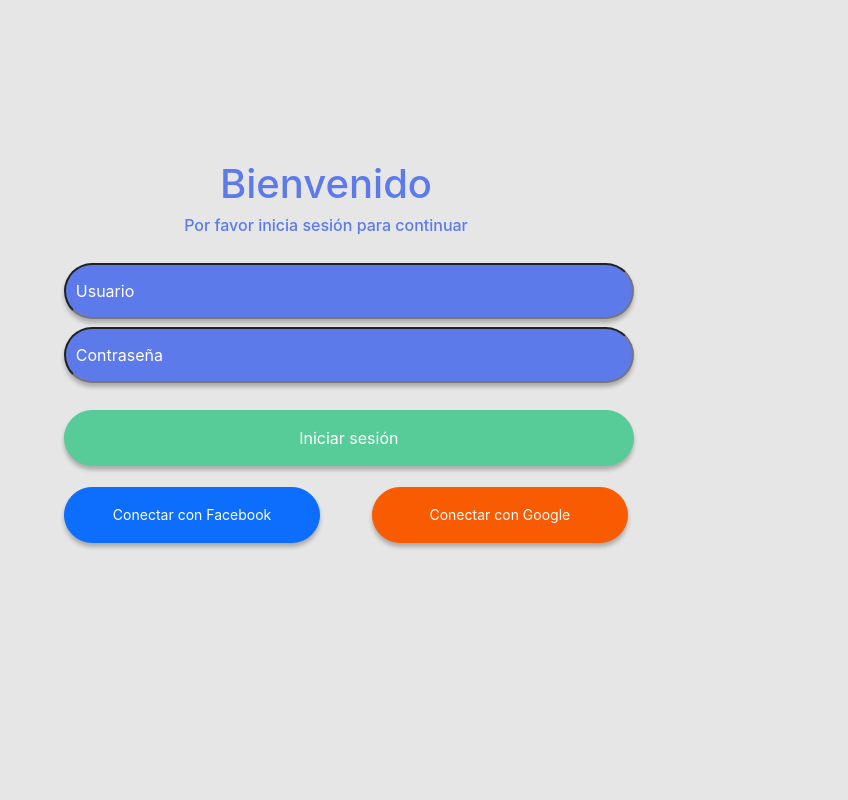
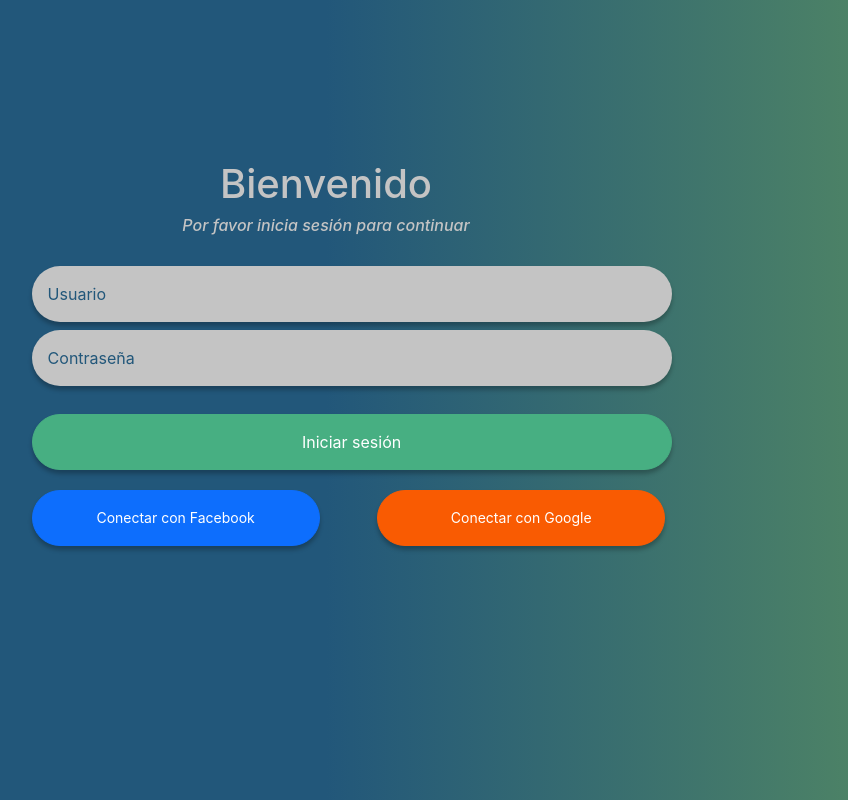
Before and after one commit to Veliz97N/the_checkpoint, a React (Create React App) app: page / in a window 1280 px wide. Shown: the whole page, without its empty margins (314-1162 px from the left). Built offline with nearby package versions, Linux system fonts and the light colour scheme.

Commit message:
add gradient and new font

```diff
--- a/public/index.html
+++ b/public/index.html
@@ -17,6 +17,17 @@
     integrity="sha512-1ycn6IcaQQ40/MKBW2W4Rhis/DbILU74C1vSrLJxCq57o941Ym01SwNsOMqvEBFlcgUa6xLiPY/NS5R+E6ztJQ=="
     crossorigin="anonymous" referrerpolicy="no-referrer" />
 
+    <!-- Titillium web font -->
+    <link rel="preconnect" href="https://fonts.googleapis.com">
+    <link rel="preconnect" href="https://fonts.gstatic.com" crossorigin>
+    <link href="https://fonts.googleapis.com/css2?family=Titillium+Web:ital,wght@0,400;1,300&display=swap" rel="stylesheet">
+
+
+    <!-- Crimson text font -->
+    <!-- <link rel="preconnect" href="https://fonts.googleapis.com">
+    <link rel="preconnect" href="https://fonts.gstatic.com" crossorigin>
+    <link href="https://fonts.googleapis.com/css2?family=Crimson+Text:ital@0;1&display=swap" rel="stylesheet"> -->
+
     <title>The Checkpoint</title>
   </head>
   <body>
--- a/src/Login.js
+++ b/src/Login.js
@@ -1,7 +1,7 @@
 function Login() {
   return (
     // contenedor principal
-    <div className="container">
+    <div className="container-fluid">
       {/* contenedor para login  */}
       <div className="login">
         <h1>Bienvenido</h1>
--- a/src/styles/styles.css
+++ b/src/styles/styles.css
@@ -1,19 +1,20 @@
-:root {
-  --happy_background: #22577a;
+:root { /* variables de color para los temas */
+  --happy_background: rgb(34,87,122);
+  --happy_gradient: linear-gradient(90deg, rgba(34,87,122,1) 0%, rgba(34,87,122,1) 50%, rgb(85, 139, 98) 100%);
   --happy_input: #c4c4c4;
   --light_background: #E6E6E6;
   --light_input: #5C7AEA;
-  --dark_background: #212020
+  --dark_background: #212020;
 }
-
+/* 'Titillium Web' */
+/* Crimson Text */
 body {
   margin: 0;
-  font-family: -apple-system, BlinkMacSystemFont, "Segoe UI", "Roboto", "Oxygen",
+  font-family: -apple-system, BlinkMacSystemFont,'Titillium Web',  "Segoe UI", "Roboto", "Oxygen",
     "Ubuntu", "Cantarell", "Fira Sans", "Droid Sans", "Helvetica Neue",
     sans-serif;
   -webkit-font-smoothing: antialiased;
   -moz-osx-font-smoothing: grayscale;
-  background-color: var(--light_background);
 }
 
 code {
@@ -21,26 +22,29 @@ code {
     monospace;
 }
 
-.container {
+.container-fluid {
   position: relative;
   width: 100vw;
   height: 100vh;
-  background: var(--light_background);
+  background: var(--happy_gradient);
   box-sizing: border-box;
 }
 
 .login {
   position: absolute;
   width: 40%;
-  height: 138px;
+  height: 8.625rem;
   left: 30%;
   top: 20%;
   font-style: normal;
-  font-weight: normal;
-  font-size: 96px;
+  font-weight: 400;
+  font-size: 6rem;
   text-align: center;
-  color: var(--light_input);
+  color: var(--happy_input);
+}
 
+.login h6{
+  font-style: italic;
 }
 
 .username-input input {
@@ -49,10 +53,11 @@ code {
   height: 7%;
   left: 27%;
   top: 30%;
-  background: var(--light_input);
+  background: var(--happy_input);
   box-shadow: 0px 4px 4px rgba(0, 0, 0, 0.25);
+  border: none;
   border-radius: 60px;
-  padding: 10px;
+  padding: 1rem;
   color: #22577a;
   margin-top: 2%;
 }
@@ -67,25 +72,26 @@ code {
   height: 7%;
   left: 27%;
   top: 38%;
-  background: var(--light_input);
+  background: var(--happy_input);
   box-shadow: 0px 4px 4px rgba(0, 0, 0, 0.25);
+  border: none;
   border-radius: 60px;
-  padding: 10px;
+  padding: 1rem;
   color: #22577a;
   margin-top: 2%;
 }
 
 ::placeholder { /* Chrome, Firefox, Opera, Safari 10.1+ */
-  color: #fff;
+  color: var(--happy_background);
   opacity: 1; /* Firefox */
 }
 
 :-ms-input-placeholder { /* Internet Explorer 10-11 */
-  color: #fff;
+  color: var(--happy_background);
 }
 
 ::-ms-input-placeholder { /* Microsoft Edge */
-  color: #fff;
+  color: var(--happy_background);
 }
 
 .login-button button {
@@ -94,8 +100,8 @@ code {
   height: 7%;
   left: 27%;
   top: 47%;
-  background: #57cc99;
-  border-color: #57cc99;
+  background: #47af82;
+  border-color: #47af82;
   box-shadow: 0px 4px 4px rgba(0, 0, 0, 0.25);
   border-radius: 60px;
   margin-top: 3%;
```
